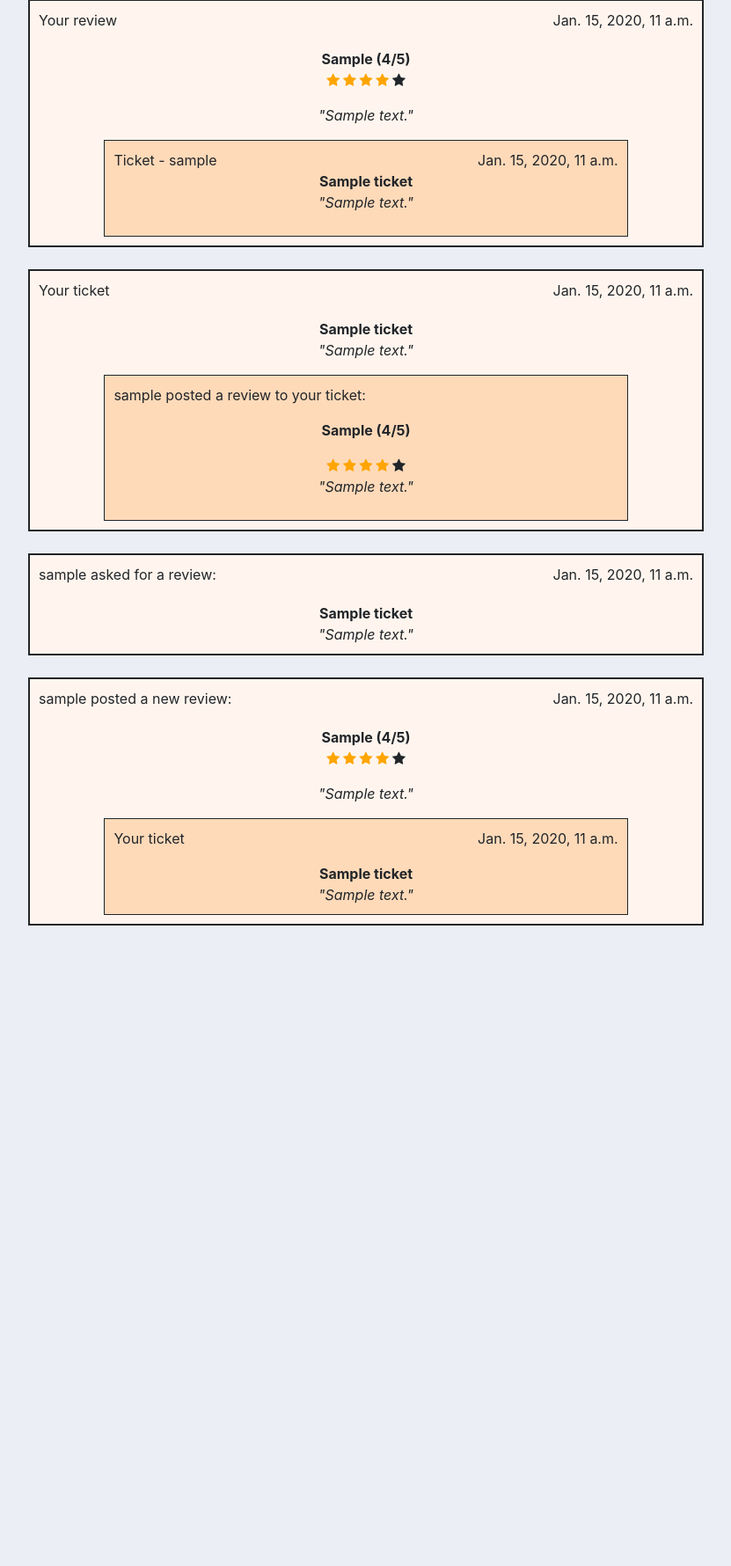
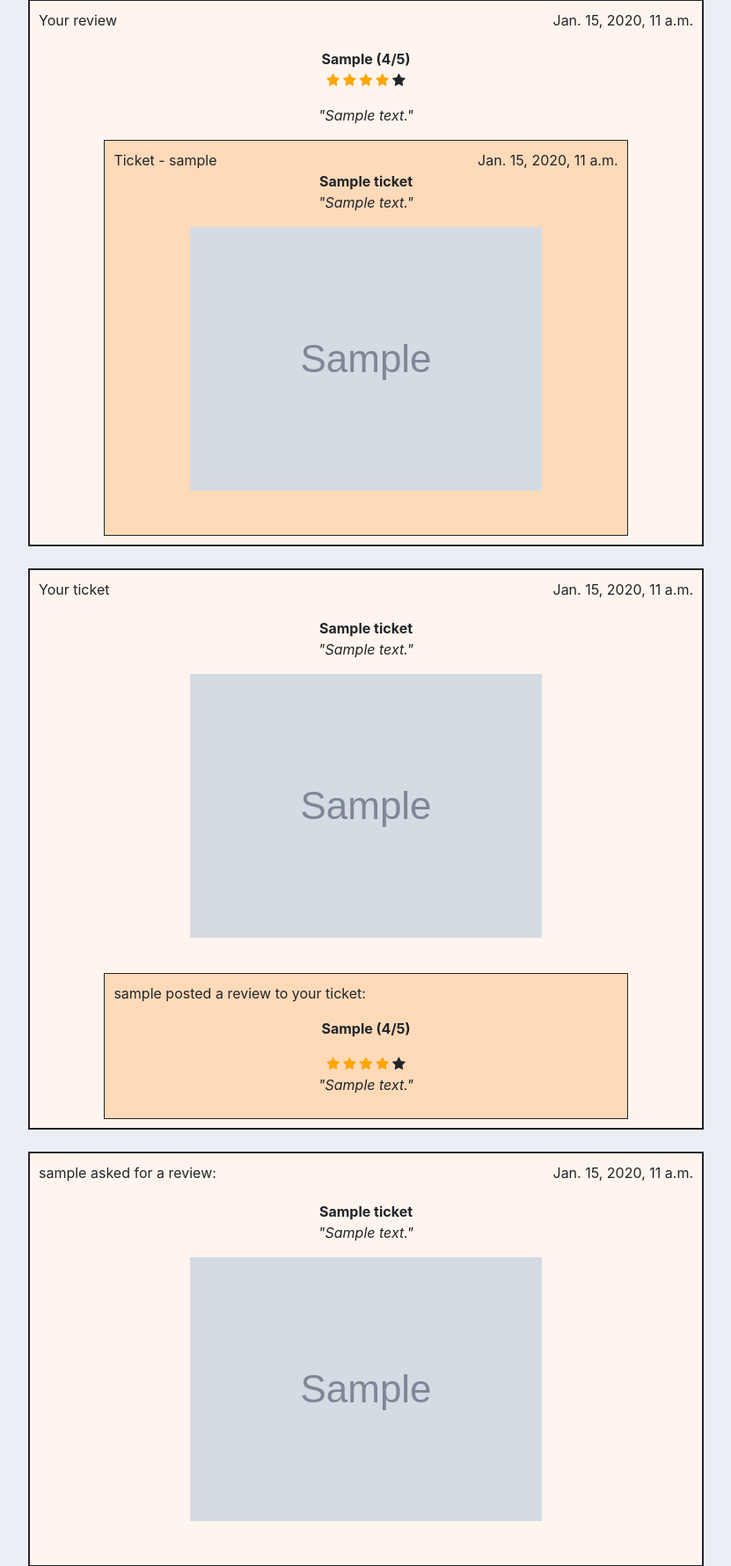
Before and after one commit to Alexandremerancienne/LITReview, a Django app: page / in a window 1280 px wide. Shown: the part 172-1952 px from the top of the page at 88% size, without its empty margins (224-1055 px from the left). Before the commit the page ends 1224 px from the top, so only its background shows below. Run offline with Django 3.2, Linux system fonts and the light colour scheme; a user stored in the database is signed in; tables that the repository leaves empty hold one stand-in row (values such as "Sample post"); grey boxes marked "Sample" are stand-in pictures; some libraries are stand-ins or nearby versions.

Commit message:
Book covers added to homepage

```diff
--- a/LITReview/urls.py
+++ b/LITReview/urls.py
@@ -15,6 +15,8 @@ Including another URLconf
 """
 from django.contrib import admin
 from django.urls import path, include
+from django.conf.urls.static import static
+from django.conf import settings
 
 urlpatterns = [
     path("admin/", admin.site.urls),
@@ -23,3 +25,5 @@ urlpatterns = [
     path("accounts/", include("django.contrib.auth.urls")),
     path("", include("blog.urls")),
 ]
+
+urlpatterns += static(settings.MEDIA_URL, document_root=settings.MEDIA_ROOT)
--- a/accounts/templates/accounts/homepage.html
+++ b/accounts/templates/accounts/homepage.html
@@ -67,6 +67,11 @@
           {% else %}
             <div class="main-publication-body">No description</div></p>
           {% endif %}
+          <div class="publication-image">
+            {% if post.image %}
+              <p><img class="publication-cover" src="{{post.image.url}}"></p><br/>
+            {% endif %}
+          </div>
 
           {% for response in responses %}
             {% if response.ticket.id == post.id %}
@@ -152,6 +157,12 @@
             {% if post.ticket.description %}
               <div class="secondary-publication-body"><p>"{{ post.ticket.description }}"</p></div>
             {% endif %}
+
+            <div class="publication-image">
+            {% if post.ticket.image %}
+              <p><img class="publication-cover" src="{{post.ticket.image.url}}"></p><br/>
+            {% endif %}
+            </div>
           </div>
 
         </div>
@@ -170,8 +181,11 @@
           {% else %}
             <div class="main-publication-body">No description</div></p>
           {% endif %}
-          <br/>
-          <br/>
+          <div class="publication-image">
+            {% if post.image %}
+              <p><img class="publication-cover" src="{{post.image.url}}"></p><br/>
+            {% endif %}
+          </div>
           <div class="response-to-ticket">
             <a href="{% url 'add_review' post.id %}" class="btn btn-primary" type="submit">Create Review</a>
           </div>
@@ -182,7 +196,16 @@
           {{post.user}} asked for a review:
           <div class="publication-date">{{ post.time_created }}</div>
           <div class="main-publication-title">{{post.title}}</div>
-          <div class="main-publication-body">"{{post.description}}"</div>
+          {% if post.description %}
+            <div class="main-publication-body">"{{ post.description }}"</div></p>
+          {% else %}
+            <div class="main-publication-body">No description</div></p>
+          {% endif %}
+          <div class="publication-image">
+            {% if post.image %}
+              <p><img class="publication-cover" src="{{post.image.url}}"></p><br/>
+            {% endif %}
+          </div>
         </div>
 
       {% elif post.content_type == "FOLLOWED_REVIEW" %}
@@ -226,8 +249,13 @@
             <div class="publication-date">{{post.time_created}}</div>
             <div class="secondary-publication-title">{{post.ticket.title}}</div>
             {% if post.ticket.description %}
-              <div class="secondary-publication-body">"{{post.ticket.description}}"</div>
+              <p><div class="secondary-publication-body">"{{post.ticket.description}}"</div></p>
             {% endif %}
+            <div class="publication-image">
+              {% if post.ticket.image %}
+                <p><img class="publication-cover" src="{{post.ticket.image.url}}"></p><br/>
+              {% endif %}
+          </div>
           </div>
 
         </div>
--- a/blog/models.py
+++ b/blog/models.py
@@ -8,7 +8,7 @@ class Ticket(models.Model):
     description = models.TextField(max_length=2048, blank=True)
     user = models.ForeignKey(to=settings.AUTH_USER_MODEL,
                              on_delete=models.CASCADE)
-    image = models.ImageField(null=True, blank=True)
+    image = models.ImageField(null=True, blank=True, upload_to='images')
     time_created = models.DateTimeField(auto_now_add=True)
 
     def __str__(self):
--- a/blog/templates/blog/add_ticket.html
+++ b/blog/templates/blog/add_ticket.html
@@ -3,7 +3,7 @@
 
 {% block content %}
     <br/>
-    <form method="POST" action="{% url 'add_ticket' %}">
+    <form method="POST" action="{% url 'add_ticket' %}" enctype="multipart/form-data">
         {% csrf_token %}
         {% for field in form %}
             {{field|as_crispy_field}}
--- a/blog/templates/blog/edit_ticket.html
+++ b/blog/templates/blog/edit_ticket.html
@@ -3,7 +3,7 @@
 
 {% block content %}
     <br/>
-    <form method="POST" action="">
+    <form method="POST" action="" enctype="multipart/form-data">
         {% csrf_token %}
         {% for field in form %}
             {{field|as_crispy_field}}
--- a/blog/views.py
+++ b/blog/views.py
@@ -20,7 +20,7 @@ def add_ticket(request, id_ticket=None):
         context = {"form": form}
         return render(request, "blog/add_ticket.html", context)
     elif request.method == "POST":
-        form = NewTicketForm(request.POST)
+        form = NewTicketForm(request.POST, request.FILES)
         if form.is_valid():
             new_ticket = form.save(commit=False)
             new_ticket.user = request.user
@@ -141,7 +141,7 @@ def edit_ticket(request, id_ticket):
     instance_ticket = get_object_or_404(Ticket, id=id_ticket)
     form = NewTicketForm(instance=instance_ticket)
     if request.method == "POST":
-        form = NewTicketForm(request.POST, instance=instance_ticket)
+        form = NewTicketForm(request.POST, request.FILES, instance=instance_ticket)
         if form.is_valid():
             edited_ticket = form.save(commit=False)
             edited_ticket.user = request.user
--- a/static/css/accounts_homepage.css
+++ b/static/css/accounts_homepage.css
@@ -88,3 +88,11 @@ form{
     font-style:italic;
     text-align:center;
 }
+
+.publication-image{
+    text-align:center;
+}
+
+.publication-cover{
+    height:300px;
+}
```
Also changed, not shown: LITReview/settings.py (+6 -2 lines), uploads/images/Madame_Bovary.jpg (added), uploads/images/zero.jpg (added). Lines whose indentation alone changed are shown as unchanged.
